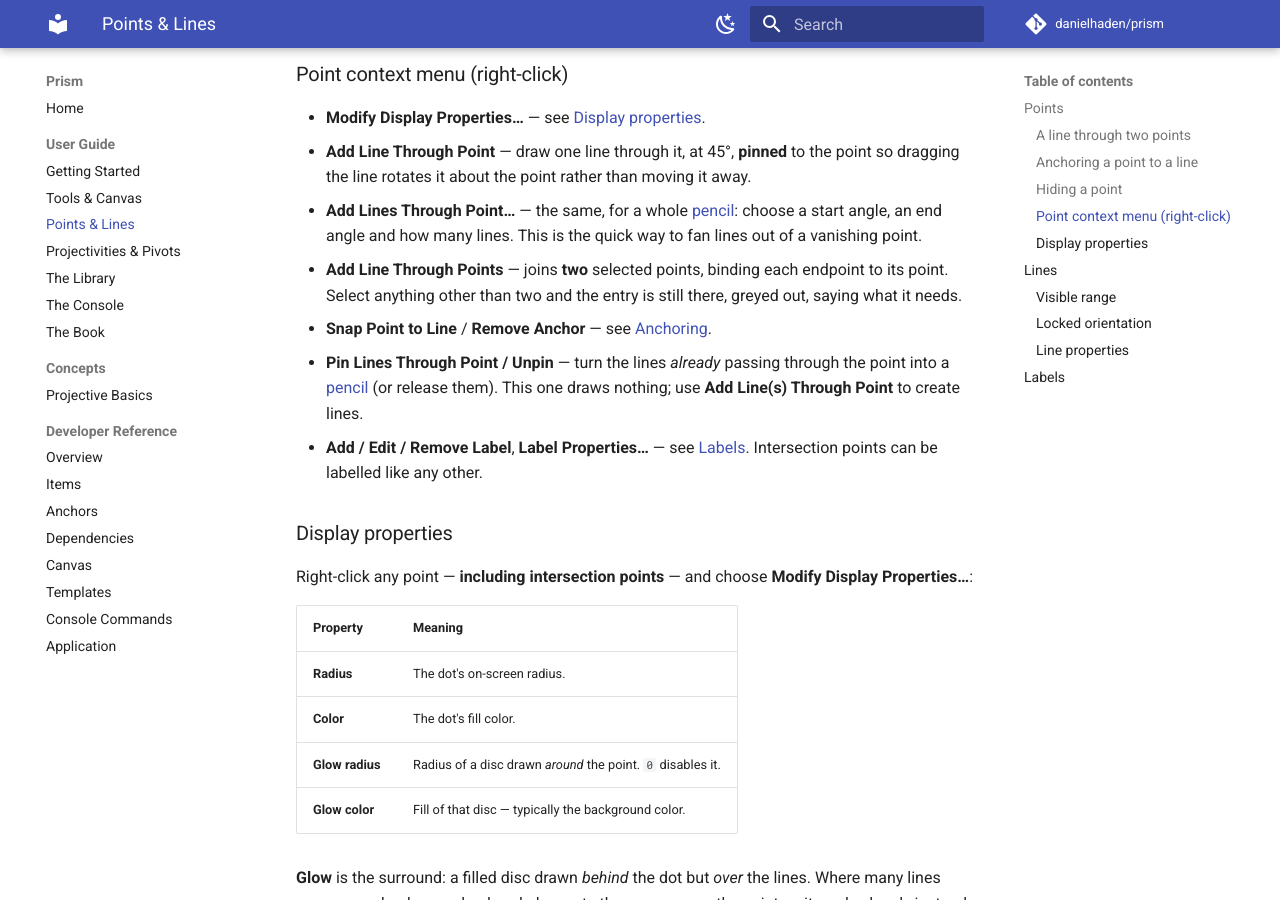
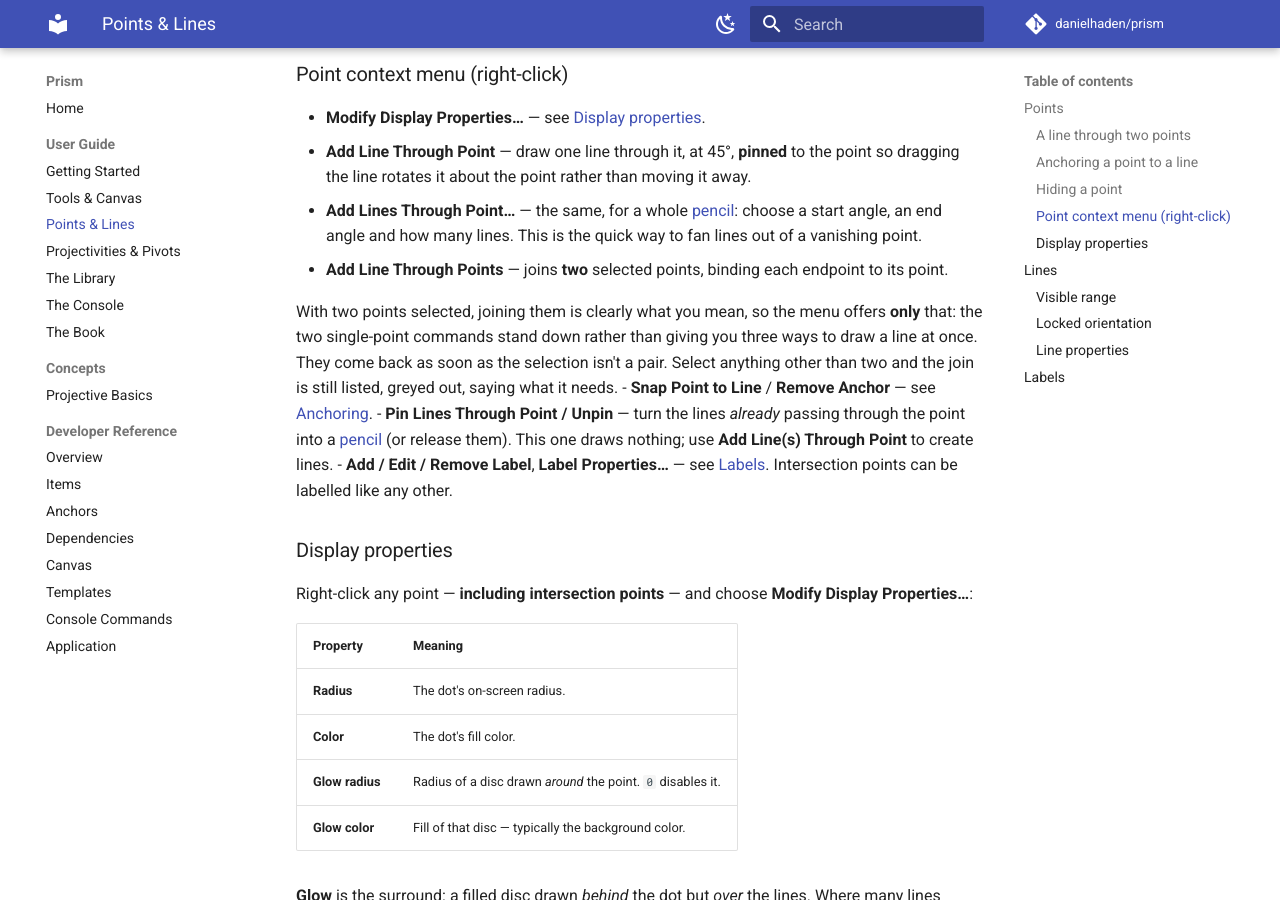
Before and after one commit to danielhaden/prism, an MkDocs documentation site: the page built from docs/guide/points-and-lines.md, in a window 1280 px wide and 900 px high, scrolled down 2363 px. Built offline with MkDocs 1.6.1 and Material for MkDocs 9.7.7, drawn with Linux system fonts in a browser that asks for light colours; comment, search, counter and statistics services are not loaded.

Commit message:
Offer one way to draw a line when two points are selected
With a pair of points picked, the point menu listed three ways to draw a line:
the join, plus the two single-point commands that belong to a one-point
context. Joining the two is plainly what you mean there, so it is now the only
one offered.

The single-point commands come straight back when the selection isn't a pair —
one point, three points, or right-clicking a point that isn't one of the two —
since there is no join to be had in those cases and they are the only way to
draw a line through that point. The greyed-out join with its reason stays as
it was.

Co-Authored-By: Claude Opus 5 <noreply@anthropic.com>

```diff
--- a/docs/guide/points-and-lines.md
+++ b/docs/guide/points-and-lines.md
@@ -116,8 +116,13 @@ you want them back.
   [pencil](projectivities.md): choose a start angle, an end angle and how many
   lines. This is the quick way to fan lines out of a vanishing point.
 - **Add Line Through Points** — joins **two** selected points, binding each
-  endpoint to its point. Select anything other than two and the entry is
-  still there, greyed out, saying what it needs.
+  endpoint to its point.
+
+With two points selected, joining them is clearly what you mean, so the menu
+offers **only** that: the two single-point commands stand down rather than
+giving you three ways to draw a line at once. They come back as soon as the
+selection isn't a pair. Select anything other than two and the join is still
+listed, greyed out, saying what it needs.
 - **Snap Point to Line** / **Remove Anchor** — see
   [Anchoring](#anchoring-a-point-to-a-line).
 - **Pin Lines Through Point / Unpin** — turn the lines *already* passing
```
Also changed, not shown: CLAUDE.md (+3 -1 lines), 1 other file.
